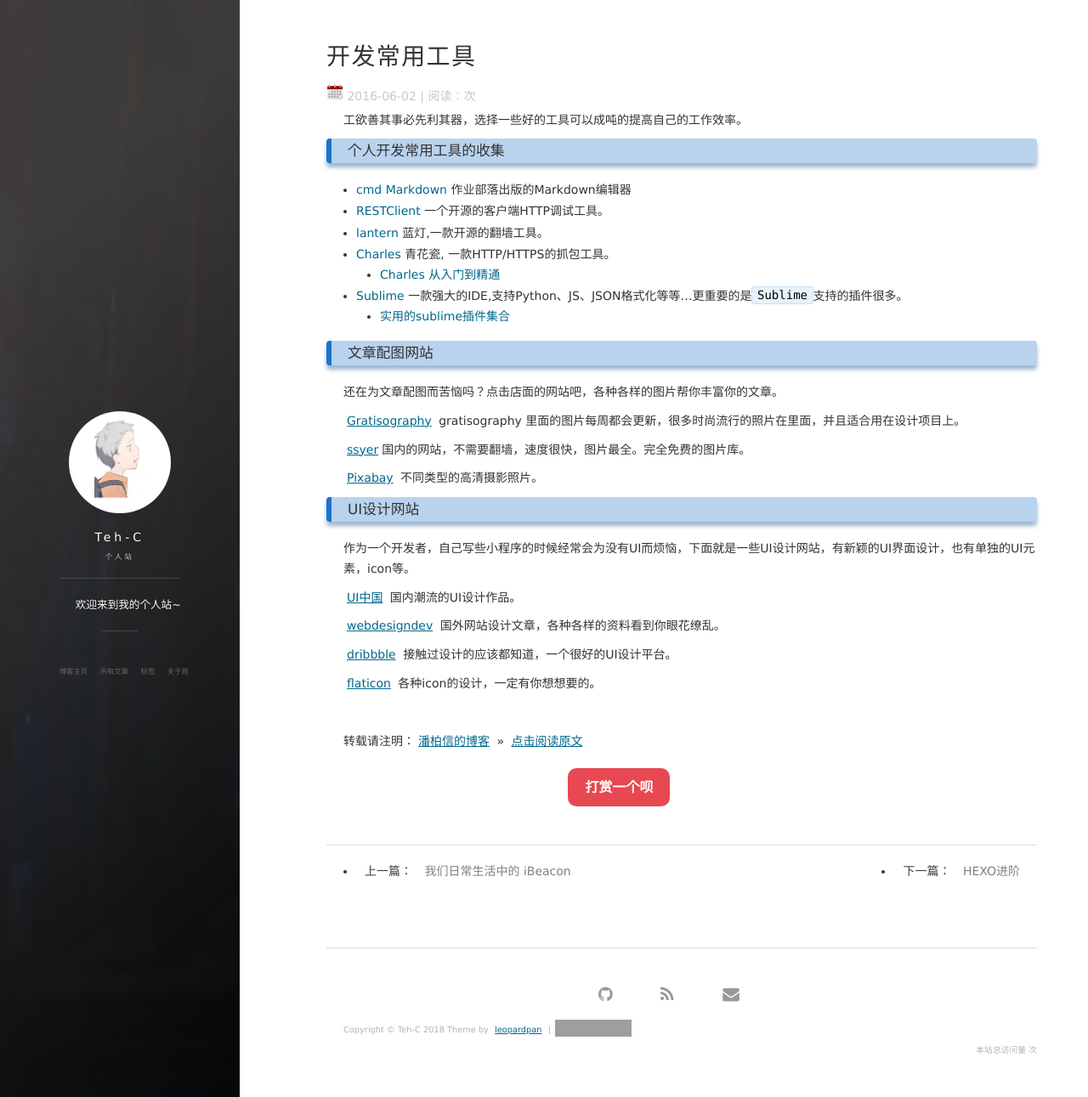
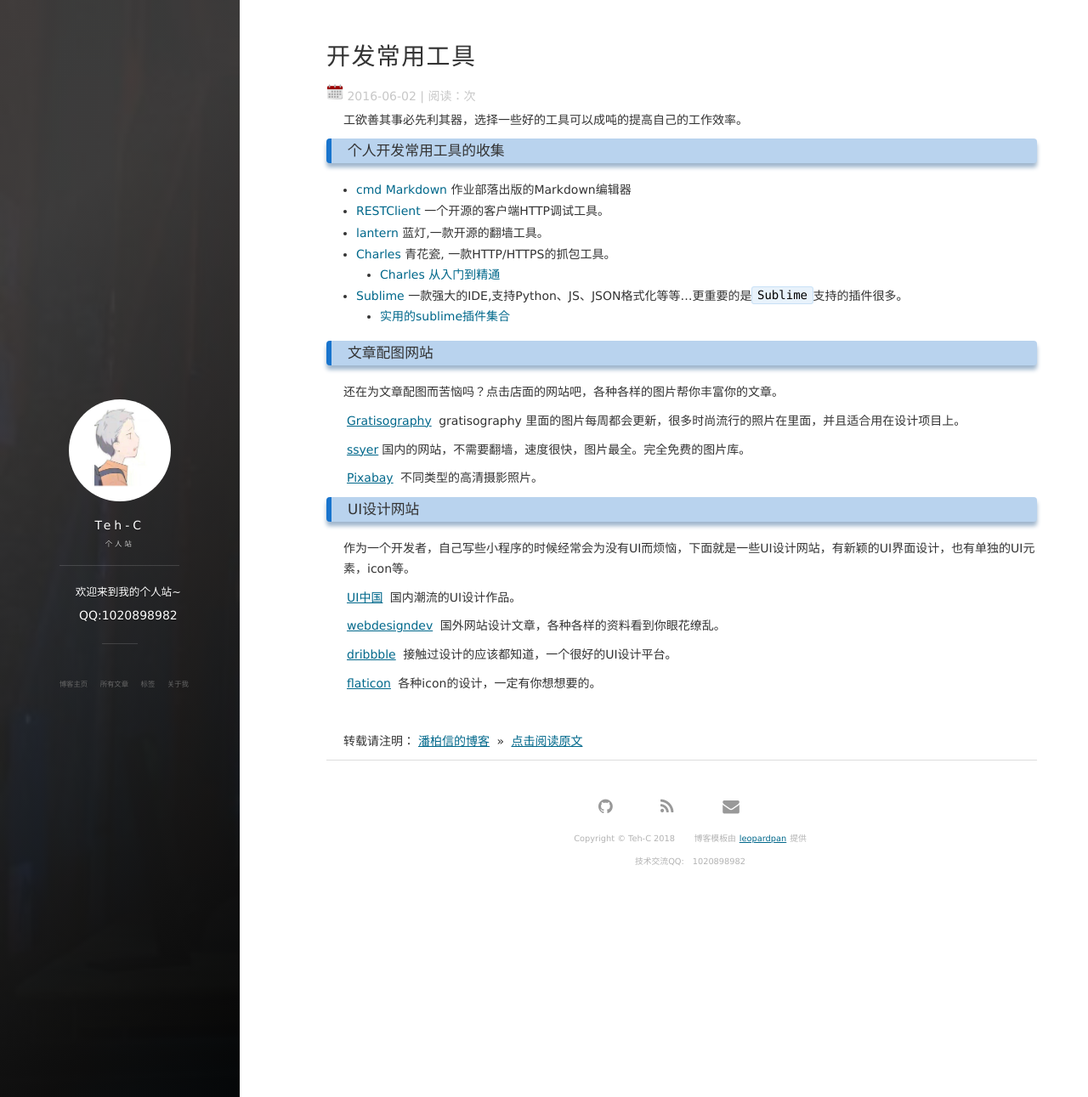
Before and after one commit to Teh-C/teh-c.github.io, a Jekyll site: the page built from _posts/2016-06-02-Develop_Tool.md, in a window 1280 px wide and 1291 px high. Shown: the whole window at 85% size. Built offline with Jekyll 4.4.1, drawn with Linux system fonts in a browser that asks for light colours; nearby versions of some CDN libraries; comment, search, counter and statistics services are not loaded; grey boxes are pictures that could not be loaded.

Commit message:
personal template

```diff
--- a/_includes/footer.html
+++ b/_includes/footer.html
@@ -78,14 +82,28 @@
             </p>
         	<div align="right">
     			<link rel="stylesheet" href="//cdn.bootcss.com/font-awesome/4.3.0/css/font-awesome.min.css">
-
+		-->
           <!-- 访问统计 -->
+		<!--
           <span id="busuanzi_container_site_pv">
             本站总访问量
             <span id="busuanzi_value_site_pv"></span>次
           </span>
 
-        </div>
+			</div>
         <div>
+		-->
+		 <div align="center" class = "footer_div">
+           <p class="copyright text-muted">
+            Copyright &copy; {{ site.title }} {{ site.time | date: '%Y' }} &emsp;&emsp;博客模板由<a href="http://baixin.io/">leopardpan</a>提供
+            </p>
+        	<div align="center">
+    			<link rel="stylesheet" href="//cdn.bootcss.com/font-awesome/4.3.0/css/font-awesome.min.css">
+				<p> 技术交流QQ:&emsp;1020898982</p>
+
+			</div>
+        <div>
+
+
     </footer>
 </section>
--- a/_includes/side-panel.html
+++ b/_includes/side-panel.html
@@ -30,6 +30,7 @@
         {% endif %}
         <hr class="panel-cover__divider" />
         <p class="panel-cover__description">{{ site.description }}</p>
+		<div><p>QQ:1020898982</p></div>
         <hr class="panel-cover__divider panel-cover__divider--secondary" />
 
         {% if site.welcome_message %}
--- a/_layouts/post.html
+++ b/_layouts/post.html
@@ -20,5 +20,7 @@ layout: default
   </section>
 </article>
 
+<!--
 {% include new-old.html %}
 {% include comments.html %}
+-->
```
Also changed, not shown: other parts of _includes/footer.html (+4 -0 lines).
